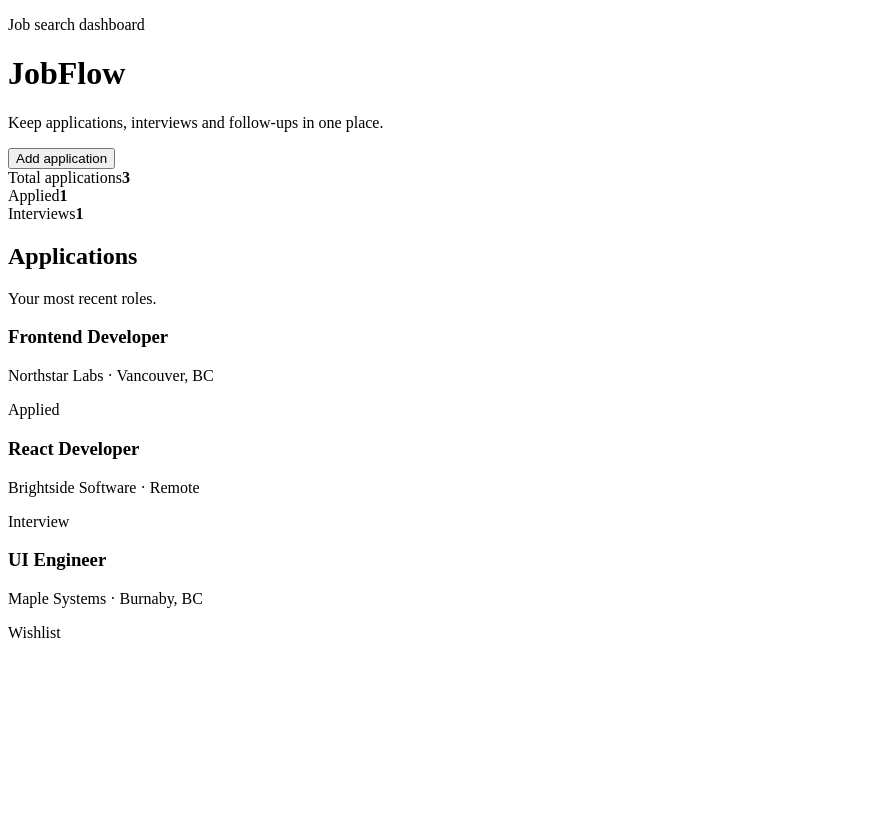
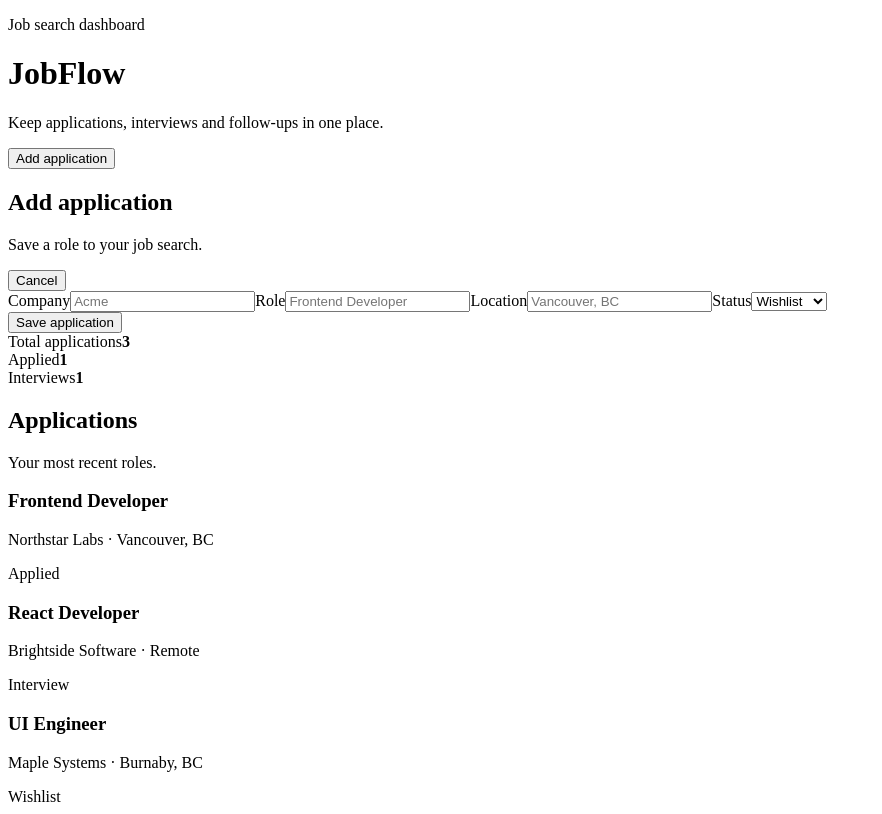
Before and after one commit to RimzimM/jobflow-ai-job-tracker, a React (Vite) app: page / in a window 1280 px wide. Both pictures are taken after a click on the button "Add application". Shown: the whole page, without its empty margins (0-882 px from the left). Built offline with nearby package versions, Linux system fonts and the light colour scheme; the HTML template or start-up script is replaced by a standard one.

Commit message:
add application form

```diff
--- a/src/App.tsx
+++ b/src/App.tsx
@@ -1,9 +1,19 @@
+import { useState } from 'react'
+import ApplicationForm from './components/ApplicationForm'
 import StatCard from './components/StatCard'
-import { applications } from './data/applications'
+import { applications as initialApplications } from './data/applications'
+import type { JobApplication } from './types/application'
 
 function App() {
+  const [applications, setApplications] = useState(initialApplications)
+  const [showForm, setShowForm] = useState(false)
   const appliedCount = applications.filter((job) => job.status === 'Applied').length
   const interviewCount = applications.filter((job) => job.status === 'Interview').length
+
+  const addApplication = (application: JobApplication) => {
+    setApplications((current) => [application, ...current])
+    setShowForm(false)
+  }
 
   return (
     <main className="page-shell">
@@ -13,8 +23,10 @@ function App() {
           <h1>JobFlow</h1>
           <p className="subtitle">Keep applications, interviews and follow-ups in one place.</p>
         </div>
-        <button type="button">Add application</button>
+        <button type="button" onClick={() => setShowForm(true)}>Add application</button>
       </header>
+
+      {showForm && <ApplicationForm onAdd={addApplication} onCancel={() => setShowForm(false)} />}
 
       <section className="stats-grid" aria-label="Application summary">
         <StatCard label="Total applications" value={applications.length} />
--- /dev/null
+++ b/src/components/ApplicationForm.tsx
@@ -0,0 +1,73 @@
+import { FormEvent, useState } from 'react'
+import type { ApplicationStatus, JobApplication } from '../types/application'
+
+type ApplicationFormProps = {
+  onAdd: (application: JobApplication) => void
+  onCancel: () => void
+}
+
+const statuses: ApplicationStatus[] = ['Wishlist', 'Applied', 'Interview', 'Offer', 'Closed']
+
+function ApplicationForm({ onAdd, onCancel }: ApplicationFormProps) {
+  const [company, setCompany] = useState('')
+  const [role, setRole] = useState('')
+  const [location, setLocation] = useState('')
+  const [status, setStatus] = useState<ApplicationStatus>('Wishlist')
+  const [error, setError] = useState('')
+
+  const handleSubmit = (event: FormEvent<HTMLFormElement>) => {
+    event.preventDefault()
+
+    if (!company.trim() || !role.trim()) {
+      setError('Company and role are required.')
+      return
+    }
+
+    onAdd({
+      id: crypto.randomUUID(),
+      company: company.trim(),
+      role: role.trim(),
+      location: location.trim() || 'Not specified',
+      status,
+      appliedAt: status === 'Wishlist' ? undefined : new Date().toISOString().slice(0, 10),
+    })
+  }
+
+  return (
+    <form className="application-form" onSubmit={handleSubmit}>
+      <div className="form-heading">
+        <div>
+          <h2>Add application</h2>
+          <p>Save a role to your job search.</p>
+        </div>
+        <button className="text-button" type="button" onClick={onCancel}>Cancel</button>
+      </div>
+
+      <div className="form-grid">
+        <label>
+          Company
+          <input value={company} onChange={(event) => setCompany(event.target.value)} placeholder="Acme" />
+        </label>
+        <label>
+          Role
+          <input value={role} onChange={(event) => setRole(event.target.value)} placeholder="Frontend Developer" />
+        </label>
+        <label>
+          Location
+          <input value={location} onChange={(event) => setLocation(event.target.value)} placeholder="Vancouver, BC" />
+        </label>
+        <label>
+          Status
+          <select value={status} onChange={(event) => setStatus(event.target.value as ApplicationStatus)}>
+            {statuses.map((option) => <option key={option}>{option}</option>)}
+          </select>
+        </label>
+      </div>
+
+      {error && <p className="form-error" role="alert">{error}</p>}
+      <button type="submit">Save application</button>
+    </form>
+  )
+}
+
+export default ApplicationForm
--- a/src/styles.css
+++ b/src/styles.css
@@ -35,7 +35,8 @@ button {
 
 .page-header,
 .section-heading,
-.application-row {
+.application-row,
+.form-heading {
   display: flex;
   align-items: center;
   justify-content: space-between;
@@ -69,8 +70,66 @@ h1 {
 
 .subtitle,
 .section-heading p,
-.application-row p {
+.application-row p,
+.form-heading p {
   color: #6b7280;
+}
+
+.application-form {
+  margin-bottom: 24px;
+  padding: 24px;
+  border: 1px solid #e5e7eb;
+  border-radius: 16px;
+  background: white;
+}
+
+.form-heading {
+  align-items: flex-start;
+  margin-bottom: 20px;
+}
+
+.form-heading h2 {
+  margin-bottom: 5px;
+}
+
+.form-heading p {
+  margin-bottom: 0;
+}
+
+.form-grid {
+  display: grid;
+  grid-template-columns: repeat(2, 1fr);
+  gap: 16px;
+  margin-bottom: 18px;
+}
+
+.form-grid label {
+  display: grid;
+  gap: 7px;
+  font-size: 0.86rem;
+  font-weight: 600;
+}
+
+.form-grid input,
+.form-grid select {
+  width: 100%;
+  border: 1px solid #d1d5db;
+  border-radius: 9px;
+  padding: 10px 12px;
+  background: white;
+  color: #1f2937;
+}
+
+.text-button {
+  padding: 4px;
+  background: transparent;
+  color: #4b5563;
+}
+
+.form-error {
+  margin-bottom: 14px;
+  color: #b91c1c;
+  font-size: 0.9rem;
 }
 
 .stats-grid {
@@ -144,7 +203,8 @@ h1 {
     flex-direction: column;
   }
 
-  .stats-grid {
+  .stats-grid,
+  .form-grid {
     grid-template-columns: 1fr;
   }
 
```
